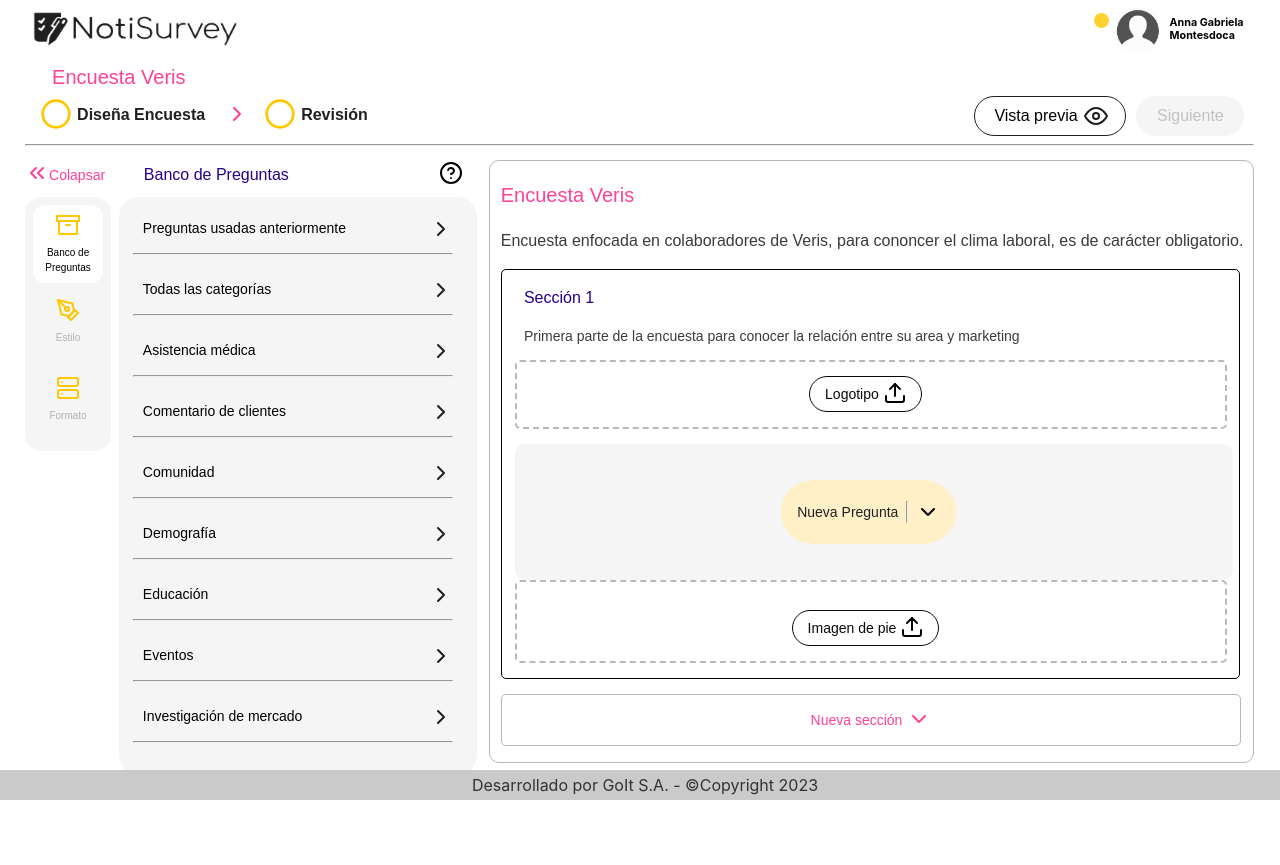
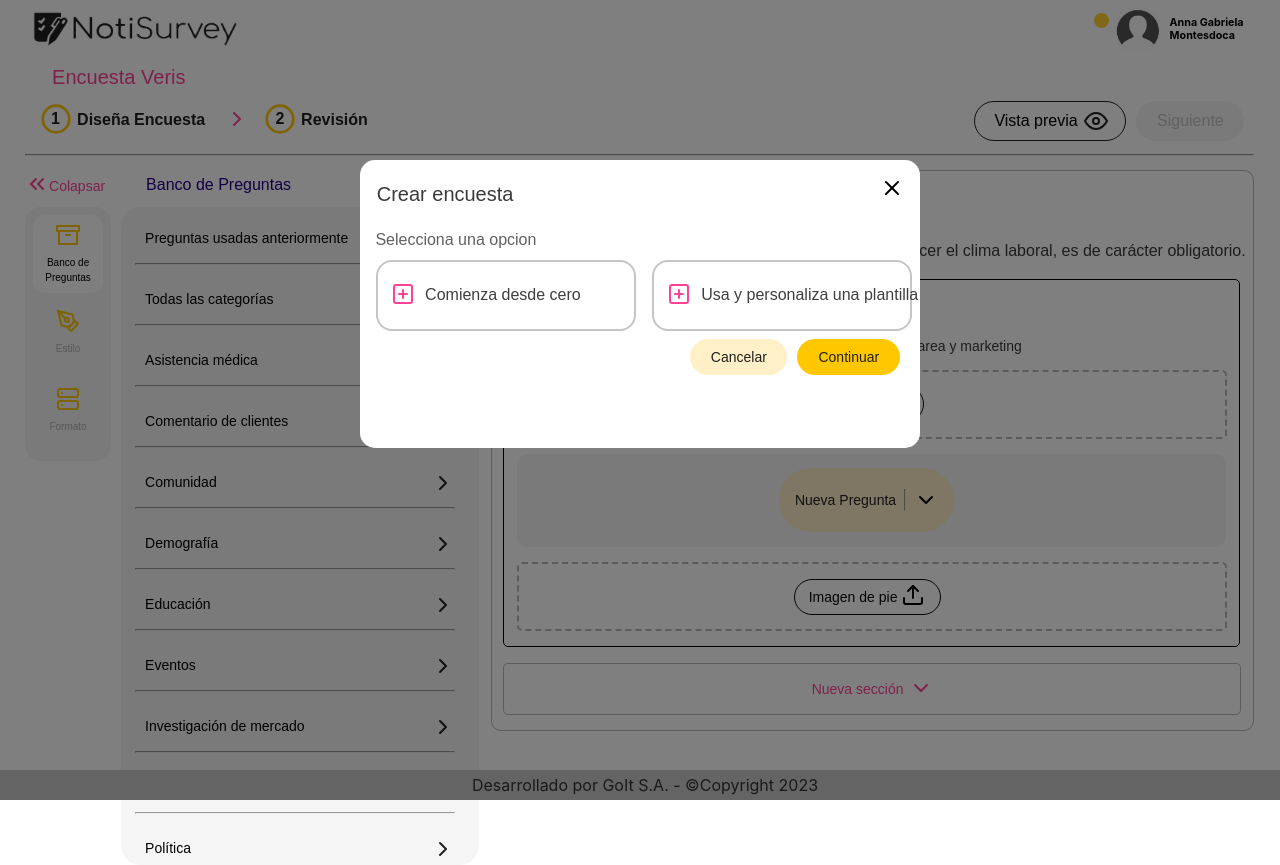
Before and after one commit to ritualbeast/desarrollofront, a React (Create React App) app: page /create in a window 1280 px wide. Both pictures are taken after a click on the button "Logotipo". Before the commit the page ends 800 px from the top, so only its background shows below. Built offline with nearby package versions, Linux system fonts and the light colour scheme; some icons are missing.

Commit message:
19 de julio

```diff
--- a/src/assets/svg.js
+++ b/src/assets/svg.js
@@ -39,7 +39,7 @@ svgManager.addSVG('trello',     '<svg xmlns="http://www.w3.org/2000/svg" width="
 svgManager.addSVG('chevron-down',  '<svg xmlns="http://www.w3.org/2000/svg" width="24" height="24" viewBox="0 0 24 24" fill="none" stroke="rgba(255, 65, 151, 1)" stroke-width="2" stroke-linecap="round" stroke-linejoin="round" class="feather feather-chevron-down"><polyline points="6 9 12 15 18 9"></polyline></svg>')
 svgManager.addSVG('chevron-down-black',  '<svg xmlns="http://www.w3.org/2000/svg" width="24" height="24" viewBox="0 0 24 24" fill="none" stroke="rgba(0, 0, 0, 1)" stroke-width="2" stroke-linecap="round" stroke-linejoin="round" class="feather feather-chevron-down"><polyline points="6 9 12 15 18 9"></polyline></svg>')
 svgManager.addSVG('upload',     '<svg xmlns="http://www.w3.org/2000/svg" width="24" height="24" viewBox="0 0 24 24" fill="none" stroke="rgba(0, 0, 0, 1)" stroke-width="2" stroke-linecap="round" stroke-linejoin="round" class="feather feather-upload"><path d="M21 15v4a2 2 0 0 1-2 2H5a2 2 0 0 1-2-2v-4"></path><polyline points="17 8 12 3 7 8"></polyline><line x1="12" y1="3" x2="12" y2="15"></line></svg>')
-
+svgManager.addSVG('chevrons-right',  '<svg xmlns="http://www.w3.org/2000/svg" width="24" height="24" viewBox="0 0 24 24" fill="none" stroke="rgba(255, 65, 151, 1)" stroke-width="2" stroke-linecap="round" stroke-linejoin="round" class="feather feather-chevrons-right"><polyline points="13 17 18 12 13 7"></polyline><polyline points="6 17 11 12 6 7"></polyline></svg>')
 
 
 
--- a/src/styles/create.css
+++ b/src/styles/create.css
@@ -127,7 +127,6 @@
   .encuesta-cuerpo2{
     display: block;
     align-items: center;
-    width: 6%;
   }
   .encuestas_colsubtitulo_create{
     display: flex;
@@ -136,6 +135,9 @@
   .encuesta-subtitulo1{
     display: flex;
     align-items: center;
+  }
+  .encuesta-subtitulo1:hover{
+    cursor: pointer;
   }
   .encuesta-subtitulo2{
     display: flex;
@@ -148,10 +150,8 @@
     font-size: 14px;
     line-height: 20px;
     color: #FF4197;
-    flex: none;
-    order: 1;
-    flex-grow: 0;
-    margin-right: 45px;
+    margin-top: unset;
+    margin-bottom: unset;
   }
   .encuesta-subtitulo-2 {
     font-family: 'Poppins', sans-serif;
@@ -273,7 +273,7 @@
   .encuesta-Segundocuerpo2{
     display: block;
     align-items: center;
-    margin-left: 20px;
+    margin-left: 10px;
   }
   .listaBancoPreguntas-2{
     display: flex;
@@ -281,7 +281,7 @@
     align-items: flex-start;
     padding: 4px 16px;
     width: 326px;
-    height: 570px;
+    height: 650px;
     overflow: auto;
     background: #F5F5F5;
     border-radius: 20px;
@@ -348,6 +348,14 @@
     margin-top: 0.5%;
     overflow: auto;
   }
+  .encuesta-Tercerocuerpo2.encuesta-abierto {
+    width: 70%;
+  }
+
+  .encuesta-Tercerocuerpo2.encuesta-cerrado {
+    width: 132.8%;
+  }
+
   .titulo-encuesta-tercero{
     font-family: 'Poppins', sans-serif;
     font-style: normal;
@@ -406,12 +414,12 @@
   .seccion3-nuevaEcuesta{
     width: 92%;
     margin-left: 1.8%;
+    display: flex;
+    justify-content: center;
+    padding: 2%;
     border: 2px dashed;
     border-color: #b8b8b8;
     border-radius: 5px;
-    padding: 2%;
-    display: flex;
-    justify-content: center;
   }
   .boton-logotipo{
     display: flex;
@@ -441,21 +449,16 @@
     flex-grow: 0;
   }
   .seccion4-nuevaEcuesta{
-    width: 90.8%;
+    width: 92.4%;
     margin-left: 1.8%;
     display: flex;
-    flex-direction: column;
     justify-content: center;
-    align-items: center;
-    padding: 36px 24px;
-    gap: 10px;
+    /* padding: 36px 24px; */
+    padding: 2%;
     background: #F5F5F5;
     border-radius: 10px;
-    flex: none;
-    order: 2;
-    align-self: stretch;
-    flex-grow: 0;
     margin-top: 2%;
+    margin-bottom: 2%;
   }
   .boton-NuevaPregunta{
     display: flex;
@@ -500,7 +503,6 @@
     flex: none;
     order: 0;
     flex-grow: 0;
-    margin-top: 2%;
   }
   .boton-encuestaT{
     width: 97%;
--- a/src/views/Create.jsx
+++ b/src/views/Create.jsx
@@ -1,28 +1,34 @@
 import React, { useEffect, useState, useRef } from 'react'
 import '../styles/create.css'
 import { Container, Row, Col, Button } from 'react-bootstrap';
+import { Select, Pagination, Box, Modal} from '@mui/material';
 import OverlayTrigger from 'react-bootstrap/OverlayTrigger';
 import Tooltip from 'react-bootstrap/Tooltip';
 import { lista } from '../prisma/data/listaEncuesta.ts';
 import { listaBancoPreguntas } from '../prisma/data/listaBancoPreguntas.ts';
 import svgManager from '../assets/svg';
+import ModalAñadirLogo from './Create/ModalAñadirLogo';
 
 const circleSVG = svgManager.getSVG('circle');
 const chevronsNightSVG = svgManager.getSVG('chevron-rigth');
 const eyeSVG = svgManager.getSVG('eye');
 const chevronsLeftSVG = svgManager.getSVG('chevrons-left');
+const chevronsRightSVG = svgManager.getSVG('chevrons-right');
 const helpCircleSVG = svgManager.getSVG('help-circle');
 const infoSVG = svgManager.getSVG('info');
 const xSVG = svgManager.getSVG('x');
 const chevronDownSVG = svgManager.getSVG('chevron-down');
 const uploadSVG = svgManager.getSVG('upload');
 const chevronDownBSVG = svgManager.getSVG('chevron-down-black');
+const closeSVG = svgManager.getSVG('close');
 
 const Create = () => {
     const [activeIcon, setActiveIcon] = useState('Banco de Preguntas');
     const [showBancoPreguntas, setShowBancoPreguntas] = useState(true);
     const [showTooltip, setShowTooltip] = useState(false);
     const targetRef = useRef(null);
+    const [encuestaSegundoCuerpoVisible, setEncuestaSegundoCuerpoVisible] = useState(true);
+    const [openAñadirLogo, setOpenAñadirLogo] = useState(false);
 
     const handleClick = (nombre) => {
         setActiveIcon(nombre);
@@ -39,6 +45,19 @@ const Create = () => {
     const handleIconClick = () => {
         setShowTooltip(false);
     };
+
+    const toggleEncuestaSegundoCuerpo = () => {
+        setEncuestaSegundoCuerpoVisible(!encuestaSegundoCuerpoVisible);
+    };
+
+    const handleOpenAñadirLogo = () => {
+        setOpenAñadirLogo(true);
+    }
+    const handleCloseEliminar = () => {
+        setOpenAñadirLogo(false);
+        // setBlurBackground(false);
+        // setIsModalVisible(false);
+      };
 
     const renderTooltip = (props) => (
         <Tooltip id="button-tooltip" {...props}>
@@ -71,14 +90,48 @@ const Create = () => {
 
                     <Col xs={2} className="encuestas_colsg_create">
                         <div className='encuestas_colsg_create_1'>
-                            <div className='encuestas_colsg1'>
+                            <div className='encuestas_colsg1' style={{position: 'relative', width: '180px', height: '50px'}}>
+                                <div style={{
+                                    position: 'absolute',
+                                    top: '0',
+                                    left: '0',
+                                    width: '17.2%',
+                                    height: '92%',
+                                    display: 'flex',
+                                    alignItems: 'center',
+                                    justifyContent: 'center',
+                                    fontFamily: 'Poppins, sans-serif',
+                                    fontStyle: 'normal',
+                                    color: 'rgba(32, 32, 32, 1)',
+                                    fontWeight: 'bold'
+                                }}>
+                                    1
+                                </div>
                                 <span className='imgcircle' dangerouslySetInnerHTML={{ __html: circleSVG }}/>
                                 <h2 className='encuesta-sg-create_1_1'>Diseña Encuesta</h2>
                             </div>
+
                             <div>
                                 <span className='imgchevron' dangerouslySetInnerHTML={{ __html: chevronsNightSVG }}/>
                             </div>
-                            <div className='encuestas_colsg1'>
+
+                            <div className='encuestas_colsg1'style={{position: 'relative', width: '180px', height: '50px'}}>
+                            <div style={{
+                                    position: 'absolute',
+                                    top: '0',
+                                    left: '0',
+                                    width: '17.6%',
+                                    height: '92%',
+                                    display: 'flex',
+                                    alignItems: 'center',
+                                    justifyContent: 'center',
+                                    fontFamily: 'Poppins, sans-serif',
+                                    fontStyle: 'normal',
+                                    color: 'rgba(32, 32, 32, 1)',
+                                    fontWeight: 'bold'
+                                }}>
+                                    2
+                                </div>
                                 <span className='imgcircle' dangerouslySetInnerHTML={{ __html: circleSVG }}/>
                                 <h2 className='encuesta-sg-create_1_2'>Revisión</h2>
                             </div>
@@ -95,10 +148,19 @@ const Create = () => {
 
                     <Col className='encuesta-cuerpo'>
                         <Col className="encuesta-cuerpo2">
-                            <Col>
-                                <div className='encuesta-subtitulo1'>
-                                    <span dangerouslySetInnerHTML={{ __html: chevronsLeftSVG }}/>
-                                    <h2 className='encuesta-subtitulo-1'>Colapsar</h2>
+                            <Col style={{paddingTop: '9.5%', paddingBottom: '9%'}}>
+                                <div className='encuesta-subtitulo1' onClick={toggleEncuestaSegundoCuerpo}>
+                                {encuestaSegundoCuerpoVisible ? (
+                                    <>
+                                        <span dangerouslySetInnerHTML={{ __html: chevronsLeftSVG }} />
+                                        <span className="encuesta-subtitulo-1">Colapsar</span>
+                                    </>
+                                ) : (
+                                    <>
+                                        <span className="encuesta-subtitulo-1" style={{paddingLeft: '8%'}}>Expandir</span>
+                                        <span dangerouslySetInnerHTML={{ __html: chevronsRightSVG }} />
+                                    </>
+                                )}
                                 </div>
                             </Col>
                             <Col>
@@ -125,6 +187,7 @@ const Create = () => {
                             </Col>
                         </Col>
 
+                        {encuestaSegundoCuerpoVisible && (
                         <Col className="encuesta-Segundocuerpo2">
                             <Col>
                                 <div className='encuesta-subtitulo2'>
@@ -179,8 +242,9 @@ const Create = () => {
                                 )}
                             </Col>
                         </Col>
+                        )}
 
-                        <Col className='encuesta-Tercerocuerpo2'>
+                        <Col className={`encuesta-Tercerocuerpo2 ${encuestaSegundoCuerpoVisible ? 'encuesta-abierto' : 'encuesta-cerrado'}`}>
                             <Col>
                                 <p className='titulo-encuesta-tercero'>Encuesta Veris</p>
                             </Col>
@@ -195,7 +259,10 @@ const Create = () => {
                                     <p className='comentario-nuevaEncuesta'>Primera parte de la encuesta para conocer la relación entre su area y marketing</p>
                                 </Col>
                                 <Col className='seccion3-nuevaEcuesta'>
-                                    <Button className='boton-logotipo'>
+                                    <Button
+                                        className='boton-logotipo'
+                                        onClick={handleOpenAñadirLogo}
+                                    >
                                         <p className='textoLogotipo'>Logotipo</p>
                                         <span dangerouslySetInnerHTML={{ __html: uploadSVG }}/>
                                     </Button>
@@ -222,6 +289,56 @@ const Create = () => {
                     </Col>
                 </Row>
             </Container>
+
+            <Modal
+                open={openAñadirLogo}
+                onClose={() => setOpenAñadirLogo(false)}
+                sx={{
+                width: '60%',
+                height: '60%',
+                display: 'flex',
+                alignItems: 'center',
+                justifyContent: 'center',
+                margin: 'auto',
+                marginTop: '5%',
+                }}
+                BackdropProps={{
+                onClick: () => {
+                    setOpenAñadirLogo(false);
+                    // setBlurBackground(false);
+                    // setIsModalVisible(false);
+                },
+                }}
+            >
+                <Box className="encuesta_modalcrear" sx={{ width: '73%', height: '60%' }}>
+                <div className="encuesta_modalcrear_closeicon">
+                    <p className="encuesta_modalcrear__title">Crear encuesta</p>
+                    <span
+                    dangerouslySetInnerHTML={{ __html: closeSVG }}
+                    onClick={() => handleCloseEliminar(false)}
+                    className="encuesta_modalcrear__close"
+                    style={{ marginLeft: 'auto' }}
+                    />
+                </div>
+
+                <ModalAñadirLogo/>
+
+                <div className='encuesta_modal_cerrar'>
+                    <Box sx={{ width: '50%', display: 'contents'}}>
+                            <Col className="d-flex justify-content-center">
+                            <Button className='buttoncancelaruser' variant="contained" color="primary" onClick={handleCloseEliminar}>
+                                <span className='cancelar-encuesta'>Cancelar</span>
+                            </Button>
+                            <Button className='buttondeleteuser' variant="contained" color="primary"
+                            // onClick={handleEliminar}
+                            >
+                                <span className='continuar-encuesta'>Continuar</span>
+                            </Button>
+                            </Col>
+                    </Box>
+                </div>
+                </Box>
+            </Modal>
         </>
     )
 }
--- /dev/null
+++ b/src/views/Create/ModalAñadirLogo.jsx
@@ -0,0 +1,35 @@
+import React, { useState } from 'react'
+import svgManager from '../../assets/svg';
+import '../../styles/modalCrearEncuesta.css';
+
+const PlusSqareSVG = svgManager.getSVG('plus-sqare');
+const TrelloSVG = svgManager.getSVG('trello');
+
+const ModalAñadirLogo = () => {
+  const [selectedOption, setSelectedOption] = useState(null);
+
+  return (
+    <>
+        <div className='comentario'>Selecciona una opcion</div>
+        <div className='modalCrearEncuesta_Contenedorbutton'>
+          <div
+            className={`modalCrearEncuesta_button ${selectedOption === 'opcion1' ? 'selected' : ''}`}
+            onClick={() => setSelectedOption('opcion1')}
+          >
+            <span style={{ marginTop: '12px', marginLeft: '5px', marginRight: '10px' }} dangerouslySetInnerHTML={{ __html: PlusSqareSVG }} />
+            <h2 className='modal1Comentario'>Comienza desde cero</h2>
+          </div>
+
+          <div
+            className={`modalCrearEncuesta_button ${selectedOption === 'opcion2' ? 'selected' : ''}`}
+            onClick={() => setSelectedOption('opcion2')}
+          >
+            <span style={{ marginTop: '12px', marginLeft: '5px', marginRight: '10px' }} dangerouslySetInnerHTML={{ __html: PlusSqareSVG }} />
+            <h2 className='modal2Comentario'>Usa y personaliza una plantilla</h2>
+          </div>
+        </div>
+    </>
+  )
+}
+
+export default ModalAñadirLogo
```
